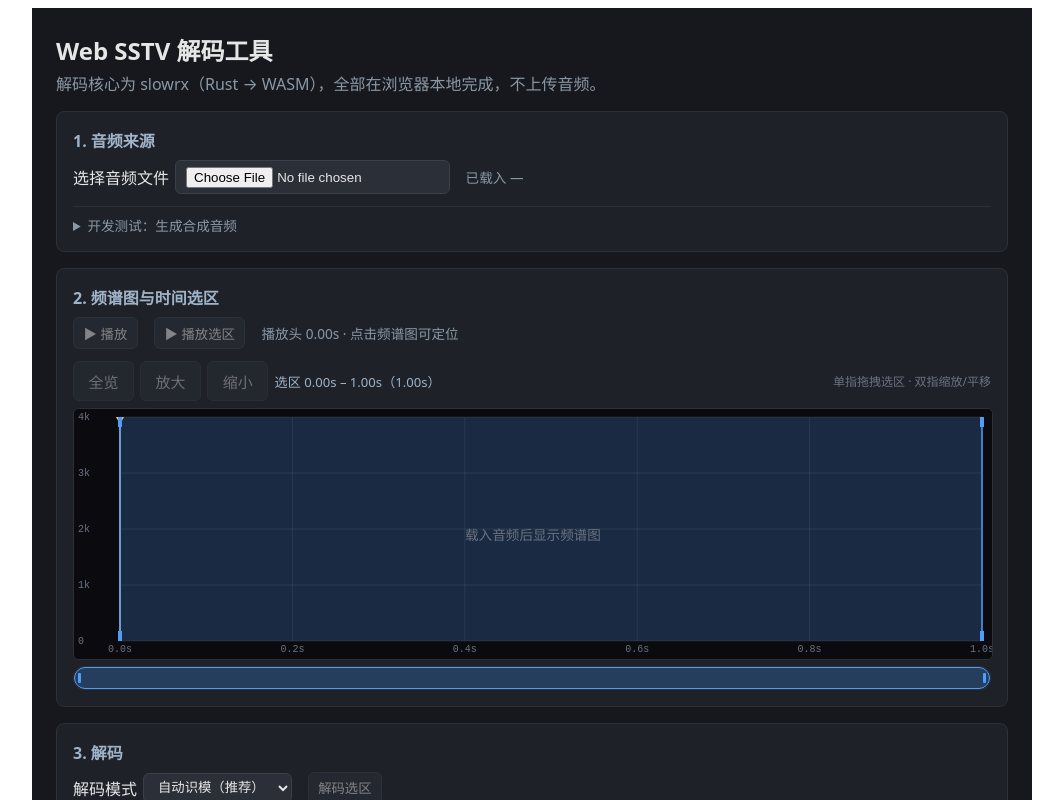
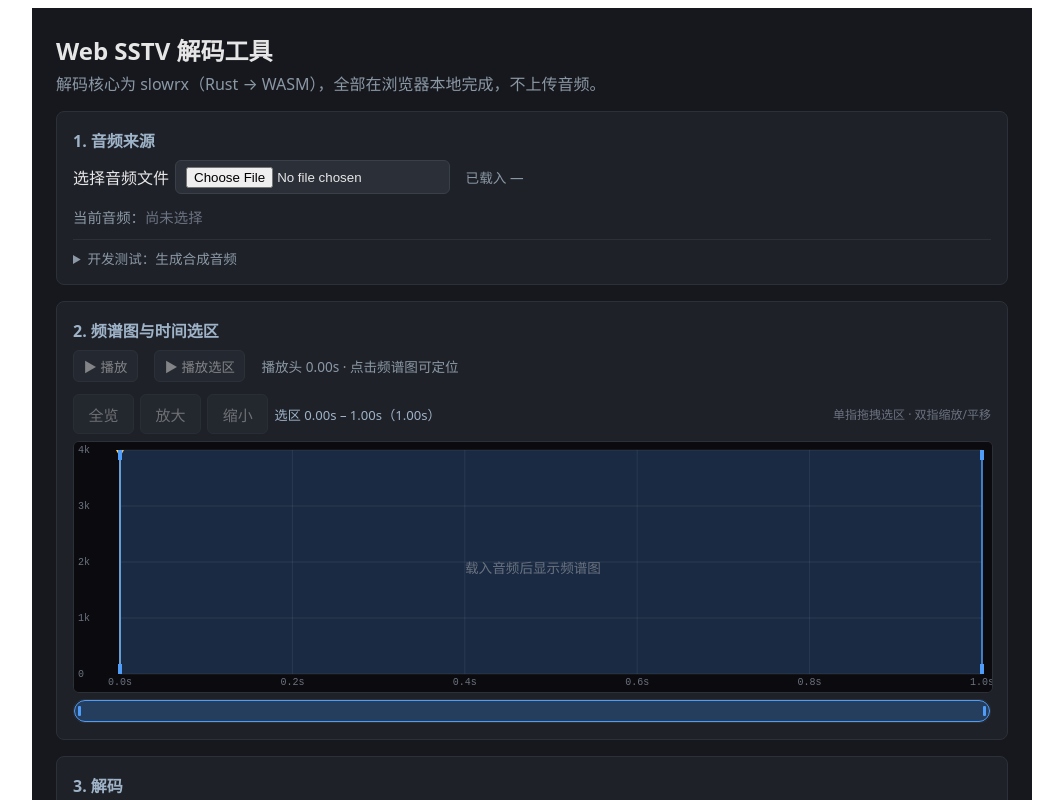
Before and after one commit to wty2019wty/Web_SSTV_by_slowrx.rs, a Vue app in the folder web/: page / in a window 1280 px wide. Shown: the top 800 px of the page, without its empty margins (108-1171 px from the left). Built offline with nearby package versions, Linux system fonts and the light colour scheme.

Commit message:
fix: 添加音频来源显示，支持合成音频和文件名的持久展示

```diff
--- a/web/src/App.vue
+++ b/web/src/App.vue
@@ -34,6 +34,8 @@ const synthWithVis = ref(true)
 const synthCount = ref(1)
 
 const loaded = ref<LoadedInfo | null>(null)
+/** 当前音频来源名称（文件名或「合成音频」），用于在界面上持久展示。 */
+const sourceName = ref('')
 const selection = ref<TimeSelection>({ start: 0, end: 1 })
 const results = ref<DecodedImage[]>([])
 
@@ -120,6 +122,7 @@ async function loadSynth() {
   try {
     const info = await clientValue.loadSynth(synthMode.value, synthWithVis.value, synthCount.value)
     applyLoaded(info)
+    sourceName.value = '合成音频'
     status.value = `已载入合成音频（${info.duration.toFixed(1)}s）`
   } catch (error) {
     failJob(error)
@@ -128,10 +131,19 @@ async function loadSynth() {
   }
 }
 
+/** 打开选择框前清空原生 input：这样重复选择同一个文件也能触发 change，
+ *  同时选完后 input 会保留并显示所选文件名。 */
+function onFileClick(event: Event) {
+  ;(event.target as HTMLInputElement).value = ''
+}
+
 async function onFileChange(event: Event) {
   const input = event.target as HTMLInputElement
   const file = input.files?.[0]
   if (!file || !client.value || busy.value) return
+  // 立即记录所选文件名，避免原生 file input 被重置后无处显示。
+  const previousName = sourceName.value
+  sourceName.value = file.name
   beginJob(`正在解析 ${file.name}…`)
   try {
     const arrayBuffer = await file.arrayBuffer()
@@ -143,10 +155,12 @@ async function onFileChange(event: Event) {
     applyLoaded(info)
     status.value = `已载入 ${file.name}（${info.duration.toFixed(1)}s @ ${info.sampleRate} Hz）`
   } catch (error) {
+    // 载入失败：回退来源显示，保持与实际已载入音频一致。
+    sourceName.value = previousName
     failJob(error)
   } finally {
+    // 不再清空 input.value：保留原生 input 显示的文件名（见 onFileClick）。
     busy.value = false
-    input.value = ''
   }
 }
 
@@ -332,10 +346,19 @@ onBeforeUnmount(() => {
       <div class="row">
         <label class="file">
           选择音频文件
-          <input type="file" accept="audio/*" :disabled="busy" @change="onFileChange" />
+          <input
+            type="file"
+            accept="audio/*"
+            :disabled="busy"
+            @click="onFileClick"
+            @change="onFileChange"
+          />
         </label>
         <span class="hint">已载入 {{ durationText }}</span>
       </div>
+      <p class="source" :class="{ empty: !sourceName }" :title="sourceName">
+        <span class="source-label">当前音频：</span>{{ sourceName || '尚未选择' }}
+      </p>
       <details class="devtools">
         <summary>开发测试：生成合成音频</summary>
         <div class="row">
@@ -522,6 +545,21 @@ button:disabled {
   color: #8b98a5;
   font-size: 0.85rem;
 }
+/* 当前音频来源：长文件名截断并可用 title 查看完整名称。 */
+.source {
+  margin: 0 0 0.25rem;
+  color: #d7dee7;
+  font-size: 0.9rem;
+  white-space: nowrap;
+  overflow: hidden;
+  text-overflow: ellipsis;
+}
+.source-label {
+  color: #8b98a5;
+}
+.source.empty {
+  color: #6b7280;
+}
 .devtools {
   margin-top: 0.75rem;
   border-top: 1px solid #2c3038;
```
